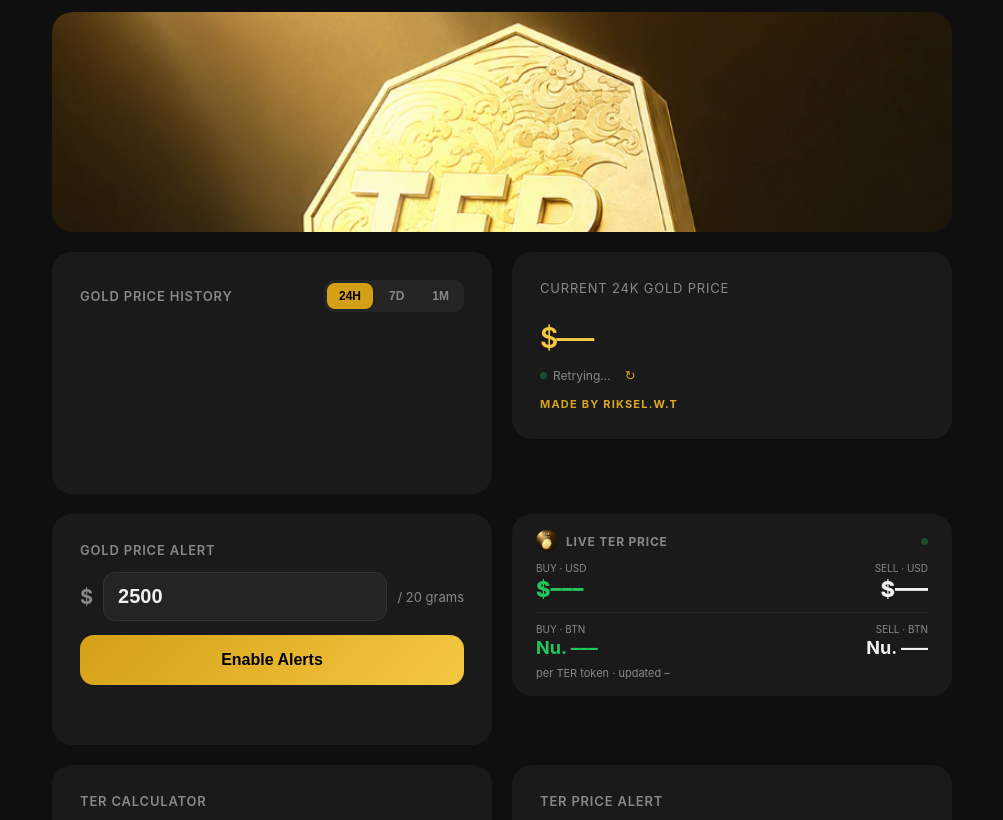
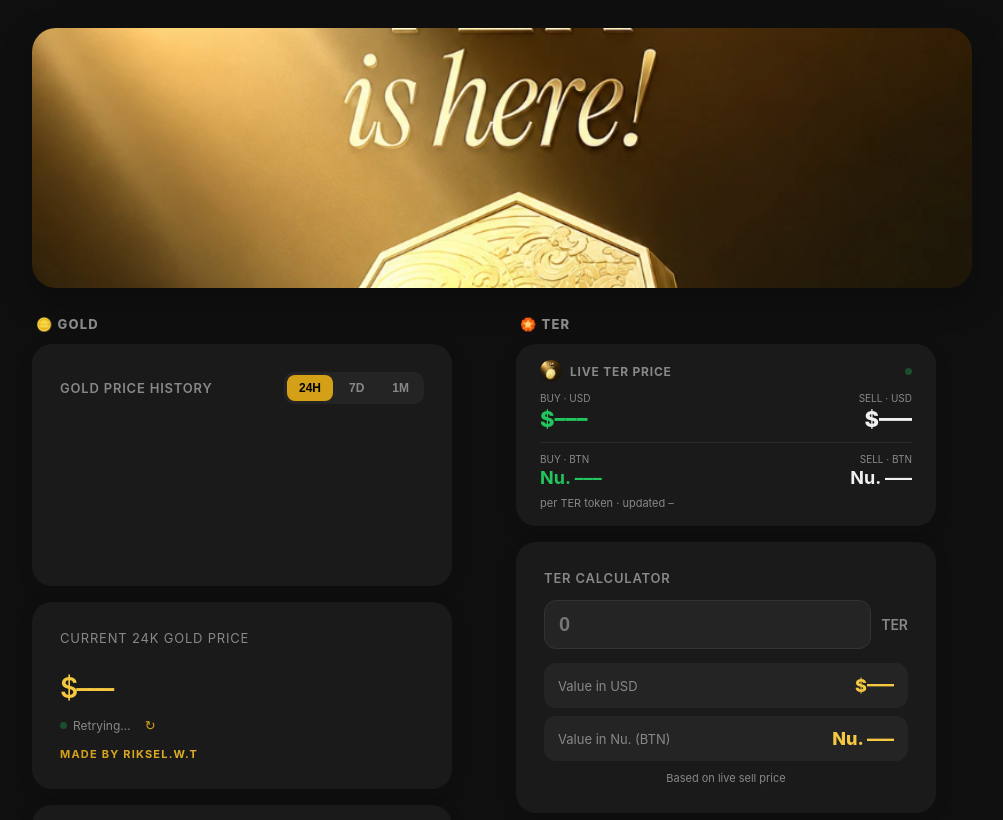
Before and after one commit to rikselt/gold-alert, a website: page public/index.html in a window 1280 px wide. Shown: the part 128-948 px from the top of the page, without its empty margins (138-1141 px from the left). Drawn offline with Linux system fonts and the light colour scheme; no server answers.

Commit message:
feat: redesign desktop layout with two clean Gold/TER columns and full banner

```diff
--- a/public/index.html
+++ b/public/index.html
@@ -97,6 +97,25 @@
       padding: 24px;
       margin-bottom: 16px;
     }
+
+    .main-grid {
+      width: 100%;
+      max-width: 420px;
+    }
+
+    .banner-card {
+      width: 100%;
+      border-radius: 20px;
+      overflow: hidden;
+      margin-bottom: 16px;
+    }
+
+    .banner-card img {
+      width: 100%;
+      display: block;
+    }
+
+    .col-heading { display: none; }
 
     .price-label {
       font-size: 13px;
@@ -285,47 +304,72 @@
     }
 
     /* ── Desktop layout ─────────────────────────────────────────────────── */
-    @media (min-width: 900px) {
-      body { padding: 48px 40px; }
+    @media (min-width: 880px) {
+      body { padding: 56px 40px 40px; }
 
       header {
-        max-width: 900px;
-        padding: 0 0 32px;
+        max-width: 940px;
+        padding: 0 0 36px;
       }
 
-      header .logo img { width: 52px !important; height: 52px !important; }
-      header h1 { font-size: 30px; }
-      header p { font-size: 14px; }
+      header .logo img { width: 56px !important; height: 56px !important; }
+      header h1 { font-size: 32px; }
+      header p { font-size: 14px; margin-top: 2px; }
+
+      #theme-toggle { width: 44px; height: 44px; font-size: 20px; }
 
       .main-grid {
-        width: 100%;
-        max-width: 900px;
-        display: grid;
-        grid-template-columns: 1fr 1fr;
-        gap: 20px;
-        align-items: start;
-      }
-
-      .main-grid > div {
-        max-width: 100% !important;
-        margin-bottom: 0 !important;
+        max-width: 940px;
       }
 
       .banner-card {
-        grid-column: 1 / -1;
-        max-height: 220px;
-        overflow: hidden;
+        border-radius: 24px;
+        box-shadow: 0 12px 32px rgba(0,0,0,0.25);
+        margin-bottom: 28px;
       }
 
-      .banner-card img { max-height: 220px; object-fit: cover; }
+      .banner-card img {
+        max-height: 260px;
+        object-fit: cover;
+        object-position: center 35%;
+      }
+
+      .two-col {
+        display: flex;
+        gap: 28px;
+        align-items: flex-start;
+      }
+
+      .col-gold, .col-ter {
+        flex: 1;
+        min-width: 0;
+      }
+
+      .col-heading {
+        display: block;
+        font-size: 13px;
+        font-weight: 800;
+        letter-spacing: 1.2px;
+        text-transform: uppercase;
+        color: var(--text-muted);
+        margin-bottom: 12px;
+        padding-left: 4px;
+      }
 
       .card {
         padding: 28px;
+        box-shadow: 0 4px 16px rgba(0,0,0,0.12);
+        transition: transform 0.15s, box-shadow 0.15s;
       }
 
-      #install-guide { max-width: 900px !important; }
+      .card:hover {
+        transform: translateY(-2px);
+        box-shadow: 0 8px 24px rgba(0,0,0,0.18);
+      }
 
-      footer { max-width: 900px; }
+      #install-guide { max-width: 940px !important; }
+
+      footer { max-width: 940px; }
     }
   </style>
 </head>
@@ -342,9 +386,13 @@
   <div class="main-grid">
 
   <!-- TER Coin Banner -->
-  <div class="banner-card" style="width:100%;max-width:420px;border-radius:20px;overflow:hidden;margin-bottom:16px;">
-    <img src="/ter-coin.png" alt="TER Gold Coin" style="width:100%;display:block;border-radius:20px;" />
+  <div class="banner-card">
+    <img src="/ter-coin.png" alt="TER Gold Coin" />
   </div>
+
+  <div class="two-col">
+  <div class="col-gold">
+  <div class="col-heading">🪙 Gold</div>
 
   <!-- Price History Chart -->
   <div class="card">
@@ -385,6 +433,11 @@
     <button class="btn btn-danger" id="unsubscribe-btn" onclick="handleUnsubscribe()" style="display:none">Disable Alerts</button>
     <div id="alert-status"></div>
   </div>
+
+  </div><!-- /col-gold -->
+
+  <div class="col-ter">
+  <div class="col-heading">🏵️ TER</div>
 
   <!-- TER Price Card -->
   <div class="card" style="padding:16px 24px;">
@@ -460,6 +513,9 @@
     <div id="ter-alert-status"></div>
   </div>
 
+  </div><!-- /col-ter -->
+  </div><!-- /two-col -->
+
   </div><!-- /main-grid -->
 
   <!-- iPhone Setup Guide (shown only if not standalone) -->
@@ -499,6 +555,6 @@
 
   <footer>Prices refresh every 5 min · Alerts fire when gold is below your target</footer>
 
-  <script src="/app.js?v=13"></script>
+  <script src="/app.js?v=14"></script>
 </body>
 </html>
```
Also changed, not shown: .claude/launch.json (added).
